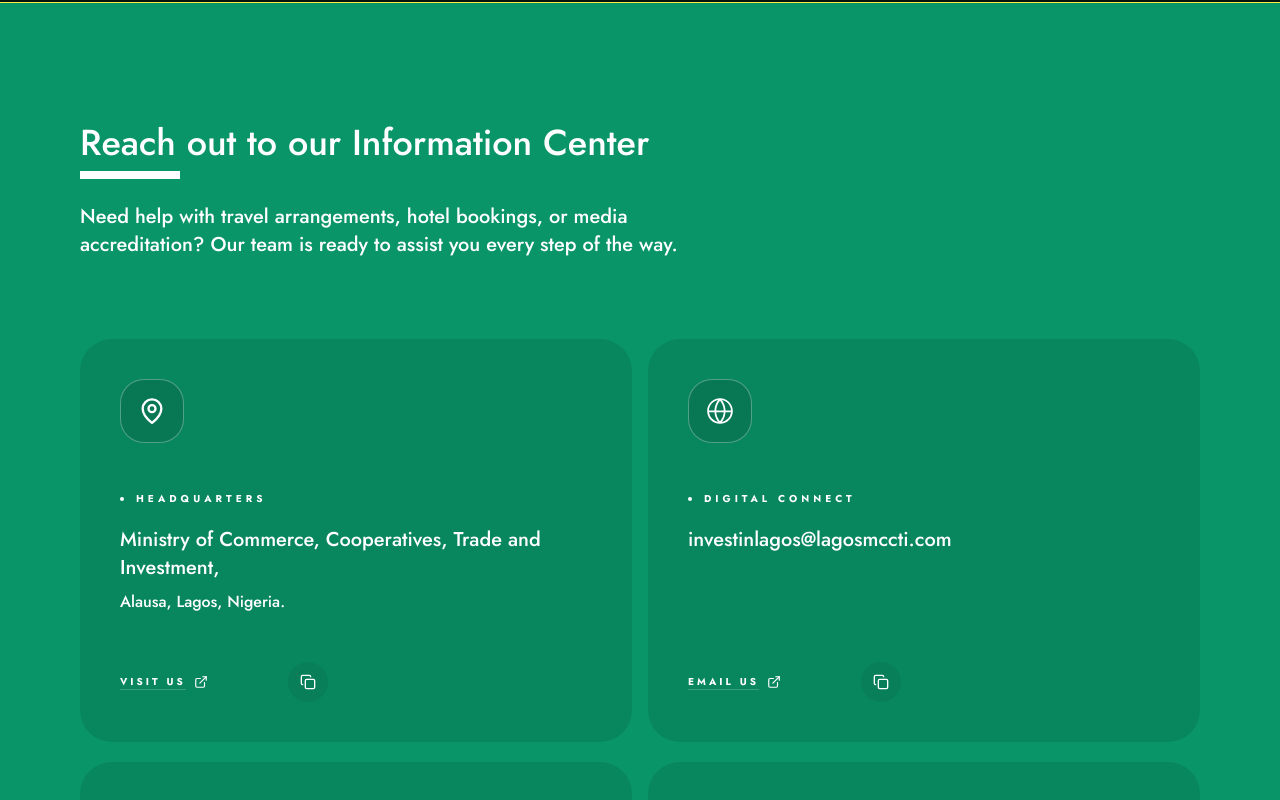
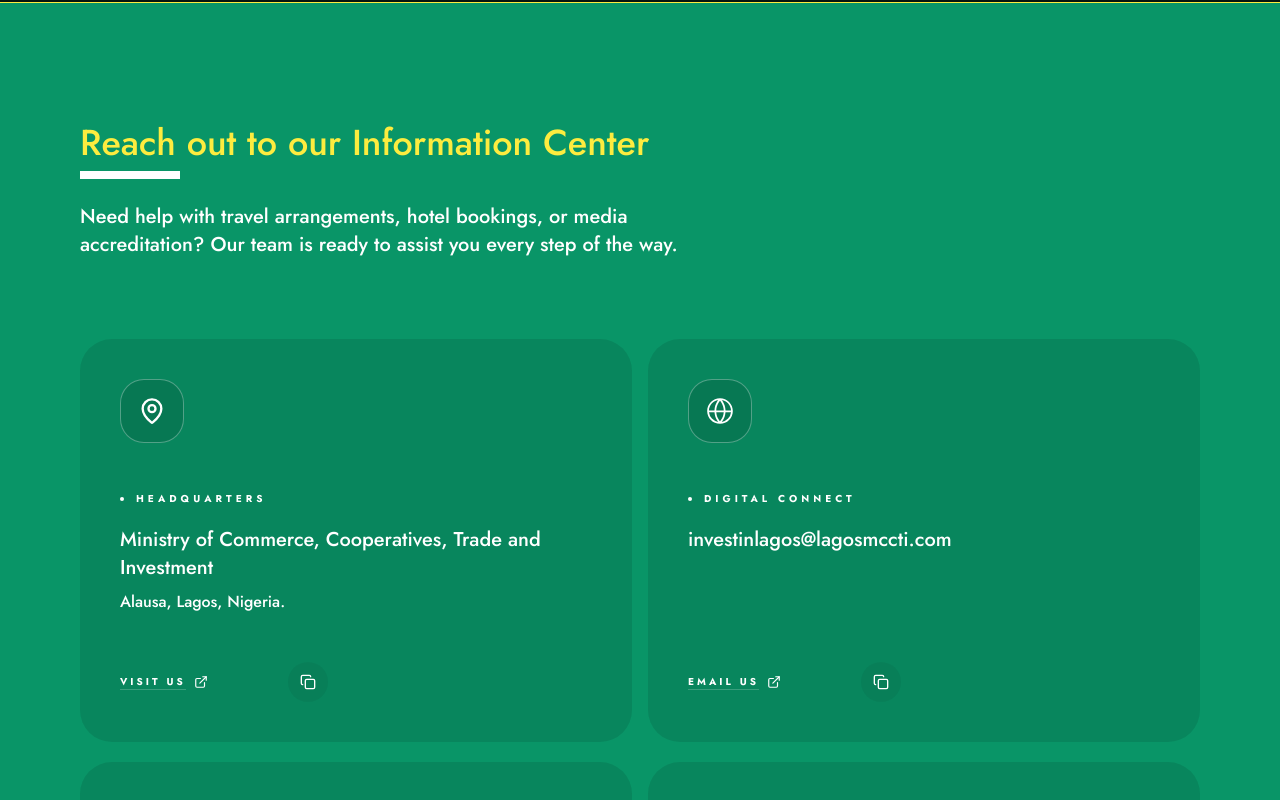
Before and after one commit to dev-riselabs/investlagos, a React (Vite) app: page /agenda in a window 1280 px wide. Shown: the part 7600-8400 px from the top of the page. Built offline with nearby package versions, Linux system fonts and the light colour scheme.

Commit message:
update frontend corrections

```diff
--- a/src/components/HomePage/DealBookSection.jsx
+++ b/src/components/HomePage/DealBookSection.jsx
@@ -2,7 +2,7 @@
 
 function DealBookSection() {
   return (
-    <section className="dealbook-bg flex flex-col px-4 py-8 md:px-10  lg:px-20 md:flex-row gap-6 md:gap-10 md:items-center">
+    <section className="dealbook-bg flex flex-col px-4 py-8 md:px-10  lg:px-20 md:flex-row gap-2 md:gap-4 md:items-center">
       <div className="md:flex-1 ">
         <img src="/lagos.png" alt="" className="max-h-130" />
       </div>
--- a/src/components/HomePage/InformationSection.jsx
+++ b/src/components/HomePage/InformationSection.jsx
@@ -6,7 +6,7 @@
 import { LuCopy } from "react-icons/lu";
 
 const informations = [
-{icon : LuMapPin , heading: 'Headquarters', title: 'Ministry of Commerce, Cooperatives, Trade and Investment,', sub: 'Alausa, Lagos, Nigeria.', link: 'visit us'},
+{icon : LuMapPin , heading: 'Headquarters', title: 'Ministry of Commerce, Cooperatives, Trade and Investment', sub: 'Alausa, Lagos, Nigeria.', link: 'visit us'},
 {icon : GoGlobe , heading: 'Digital Connect', title: 'investinlagos@lagosmccti.com', sub: '', link: 'Email us'},
 {icon : IoIosCall , heading: 'HELP Line', title: '+234.707.662.3338', sub: '', link: 'CALL us'},
 {icon : FiCamera , heading: 'WE’RE SOCIAL', title: '@investlagos_', sub: '', link: 'follow us'},
@@ -16,7 +16,7 @@
   return (
     <section className="px-4 md:px-10 lg:px-20 py-20 md:py-30 border-t border-t-yellow bg-green100 flex flex-col gap-20">
         <div className="flex flex-col gap-10">
-            <h3 className="text-white font-jost font-medium text-2xl md:text-4xl relative after:absolute after:content-[''] after:left-0 after:h-1 after:md:h-2 after:w-25 after:bg-white after:-bottom-4">Reach out to our Information Center</h3>
+            <h3 className="text-yellow font-jost font-medium text-2xl md:text-4xl relative after:absolute after:content-[''] after:left-0 after:h-1 after:md:h-2 after:w-25 after:bg-white after:-bottom-4">Reach out to our Information Center</h3>
             <p className="text-white font-jost text-base md:text-xl font-medium max-w-[50ch]">Need help with travel arrangements, hotel bookings, or media accreditation? Our team is ready to assist you every step of the way.</p>
         </div>
         <div className="grid grid-cols-1 md:grid-cols-2 gap-x-4 gap-y-5">
--- a/src/components/Layout/Footer.jsx
+++ b/src/components/Layout/Footer.jsx
@@ -146,7 +146,7 @@
               <p>Copyright 2026. All Rights Reserved. Invest Lagos</p>
               <p>
                 Website Designed &amp; Developed by{" "}
-                <span className="font-bold">Events Intel</span>
+                <a href="eventsintel.com" className="font-bold">Events Intel</a>
               </p>
             </div>
           </div>
```
